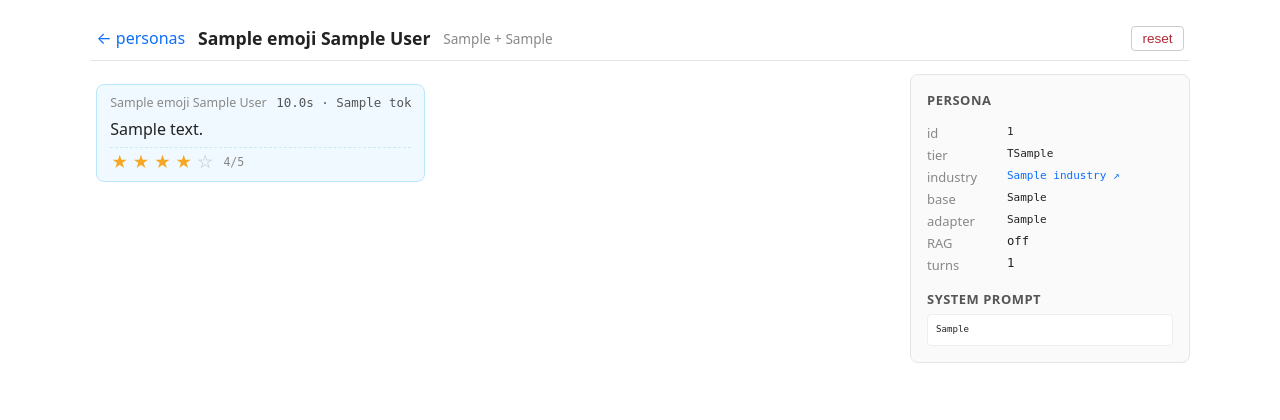
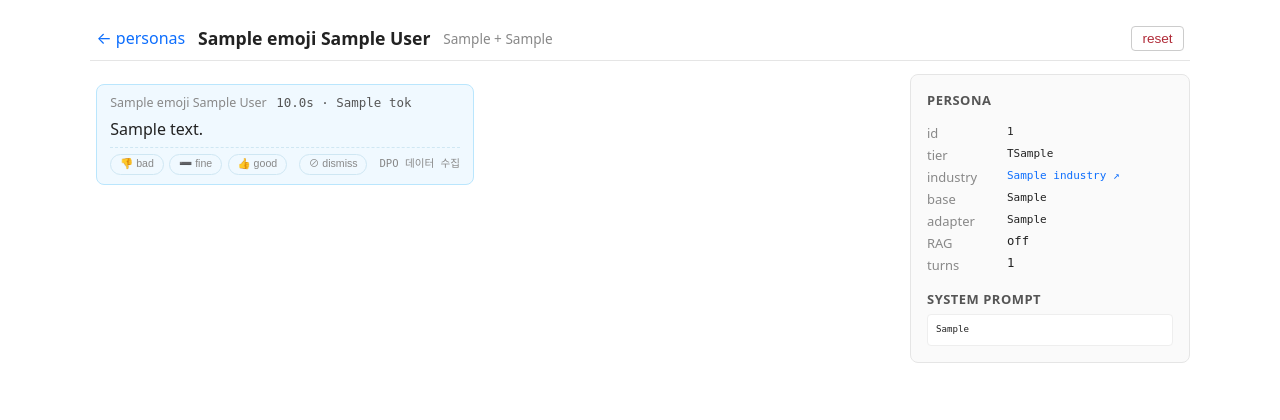
Before and after one commit to southglory/AdelieAI, a FastAPI app: template core/api/templates/chat/thread.html in a window 1280 px wide. Shown: the part 68-488 px from the top of the page. Run offline with FastAPI, Linux system fonts and the light colour scheme; the template is opened without the code that fills it: most values are stand-ins (such as "Sample title", 1, 10 or a date in 2020); parts of the project's set-up code (start-up, migrations or seed data) failed here and were passed over; some libraries are stand-ins or nearby versions.

Commit message:
refactor(rating): 5-tier stars → 3-tier + dismiss (RLHF convention)
사용자 비교 후 즉시 refactor — Claude Code 의 good/fine/bad/dismiss UI 가
DPO use case 에 더 정확. 5-tier 는 임계 4/2 로 사실상 3-tier 로 collapse
되면서 UI 만 5 칸 → 클릭 부담 + 4 vs 5 노이즈, 그리고 *dismiss 축 누락*.

의미 매핑 (DB column type 불변, 값만 재해석):
  None  미상호작용 (default)
  0     dismiss — 평가 거부 (잡담 등). DPO 에서 명시적 제외
  1     bad
  2     fine — preference signal 없음, DPO 에서 drop
  3     good

API: POST /web/chat/{id}/turns/{turn}/rate 가 rating ∈ {0,1,2,3} 만 허용.
UI: 4 pill 버튼 (👎 bad / ➖ fine / 👍 good / ⊘ dismiss).
Export: default thresholds 3/1. dismiss(0) 는 rejected 로 안 들어감.

테스트: 32 통과 (rating 7 + dpo 10), 전체 282/282.
- test_rate_dismiss_marks_separately
- test_dismiss_excluded_from_dpo
- test_fine_excluded_from_dpo
- test_threshold_override_includes_fine

MILESTONES 에 (2회차 즉시 refactor) 항목 추가 — 같은 프로세스에 N회차
돌아온 흐름 보존 의도대로.

Co-Authored-By: Claude Opus 4.7 (1M context) <noreply@anthropic.com>

```diff
--- a/core/api/personas_web.py
+++ b/core/api/personas_web.py
@@ -172,11 +172,11 @@ def build_personas_web_router(
         persona = get_persona(persona_id)
         if persona is None:
             raise HTTPException(status_code=status.HTTP_404_NOT_FOUND)
-        # Toggle: clicking the same rating again clears it.
-        if not (1 <= rating <= 5):
+        # Allowed values: 0 (dismiss), 1 (bad), 2 (fine), 3 (good).
+        if rating not in (0, 1, 2, 3):
             raise HTTPException(
                 status_code=status.HTTP_400_BAD_REQUEST,
-                detail="rating must be 1..5",
+                detail="rating must be 0 (dismiss) | 1 (bad) | 2 (fine) | 3 (good)",
             )
         existing = await chat_store.rate(turn_id, rating)
         if existing is None:
--- a/core/api/templates/chat/_turn_assistant.html
+++ b/core/api/templates/chat/_turn_assistant.html
@@ -7,19 +7,45 @@
     </div>
     <div class="body">{{ t.content }}</div>
     {% if t.id %}
-    <div class="rating" role="radiogroup" aria-label="이 답변 평가 (1~5 점)">
-        {% for n in [1, 2, 3, 4, 5] %}
+    {# 3-tier rating + dismiss (Step 6.2 refactor). DB column unchanged,
+       semantics: 0=dismiss · 1=bad · 2=fine · 3=good. None=not interacted. #}
+    <div class="rating" role="radiogroup" aria-label="이 답변 평가 — DPO 데이터 수집">
+        {% set _v = t.rating %}
         <button type="button"
-                class="star {% if t.rating and t.rating >= n %}filled{% endif %}"
+                class="rate-btn rate-bad {% if _v == 1 %}selected{% endif %}"
                 hx-post="/web/chat/{{ persona.persona_id }}/turns/{{ t.id }}/rate"
-                hx-vals='{"rating": {{ n }}}'
+                hx-vals='{"rating": 1}'
                 hx-target="#turn-{{ t.id }}"
                 hx-swap="outerHTML"
-                aria-label="{{ n }}점"
-                title="{{ n }}점">{% if t.rating and t.rating >= n %}★{% else %}☆{% endif %}</button>
-        {% endfor %}
+                aria-label="별로">👎 bad</button>
+        <button type="button"
+                class="rate-btn rate-fine {% if _v == 2 %}selected{% endif %}"
+                hx-post="/web/chat/{{ persona.persona_id }}/turns/{{ t.id }}/rate"
+                hx-vals='{"rating": 2}'
+                hx-target="#turn-{{ t.id }}"
+                hx-swap="outerHTML"
+                aria-label="괜찮음">➖ fine</button>
+        <button type="button"
+                class="rate-btn rate-good {% if _v == 3 %}selected{% endif %}"
+                hx-post="/web/chat/{{ persona.persona_id }}/turns/{{ t.id }}/rate"
+                hx-vals='{"rating": 3}'
+                hx-target="#turn-{{ t.id }}"
+                hx-swap="outerHTML"
+                aria-label="좋음">👍 good</button>
+        <button type="button"
+                class="rate-btn rate-dismiss {% if _v == 0 %}selected{% endif %}"
+                hx-post="/web/chat/{{ persona.persona_id }}/turns/{{ t.id }}/rate"
+                hx-vals='{"rating": 0}'
+                hx-target="#turn-{{ t.id }}"
+                hx-swap="outerHTML"
+                aria-label="평가 안 함"
+                title="이 turn 은 평가에서 제외 — 일반 잡담 등">⊘ dismiss</button>
         <span class="rating-label">
-            {% if t.rating %}{{ t.rating }}/5{% else %}평가 — DPO 데이터 수집{% endif %}
+            {% if _v == 1 %}bad
+            {% elif _v == 2 %}fine
+            {% elif _v == 3 %}good
+            {% elif _v == 0 %}dismissed
+            {% else %}DPO 데이터 수집{% endif %}
         </span>
     </div>
     {% endif %}
--- a/core/api/templates/chat/thread.html
+++ b/core/api/templates/chat/thread.html
@@ -169,28 +169,36 @@
     margin: 0;
 }
 
-/* 5-tier rating widget — DPO 데이터 수집 (Step 6.2) */
+/* 3-tier rating + dismiss — DPO 데이터 수집 (Step 6.2)
+   bad / fine / good · dismiss. RLHF 관례 (Anthropic HH-RLHF, InstructGPT)
+   에 맞춰 5-tier 에서 refactor. */
 .turn .rating {
     display: flex;
-    gap: 0.15rem;
+    gap: 0.35rem;
     align-items: center;
+    flex-wrap: wrap;
     margin-top: 0.4rem;
     padding-top: 0.35rem;
     border-top: 1px dashed #cfe7f3;
+    font-size: 0.78em;
+}
+.turn .rating .rate-btn {
+    background: transparent;
+    border: 1px solid #cfe7f3;
+    border-radius: 12px;
+    padding: 0.15rem 0.55rem;
     font-size: 0.85em;
+    line-height: 1.3;
+    cursor: pointer;
+    color: var(--muted);
+    transition: background 100ms, color 100ms, border-color 100ms;
 }
-.turn .rating .star {
-    background: transparent;
-    border: 0;
-    padding: 0 2px;
-    font-size: 1.1em;
-    line-height: 1;
-    cursor: pointer;
-    color: #c0c0c0;
-    transition: color 100ms;
-}
-.turn .rating .star:hover { color: #f5a623; }
-.turn .rating .star.filled { color: #f5a623; }
+.turn .rating .rate-btn:hover { border-color: #88b9d4; color: #2c5168; }
+.turn .rating .rate-btn.selected.rate-bad     { background: #fde2e2; border-color: #e88c8c; color: #8a2424; }
+.turn .rating .rate-btn.selected.rate-fine    { background: #ececec; border-color: #c0c0c0; color: #444;    }
+.turn .rating .rate-btn.selected.rate-good    { background: #e1f4d6; border-color: #7fb96b; color: #2f5e1f; }
+.turn .rating .rate-btn.selected.rate-dismiss { background: #f4f0e0; border-color: #c8b97a; color: #6b5a1d; }
+.turn .rating .rate-dismiss { margin-left: 0.4rem; }  /* visual separation from the 3 main tiers */
 .turn .rating-label {
     margin-left: 0.4rem;
     color: var(--muted);
```
Also changed, not shown: core/personas/store.py (+10 -2 lines), docs/MILESTONES.md (+2 -1 lines), scripts/export_dpo.py (+18 -9 lines), tests/test_export_dpo.py (+82 -36 lines), tests/test_personas_web.py (+31 -14 lines), 1 other file.
